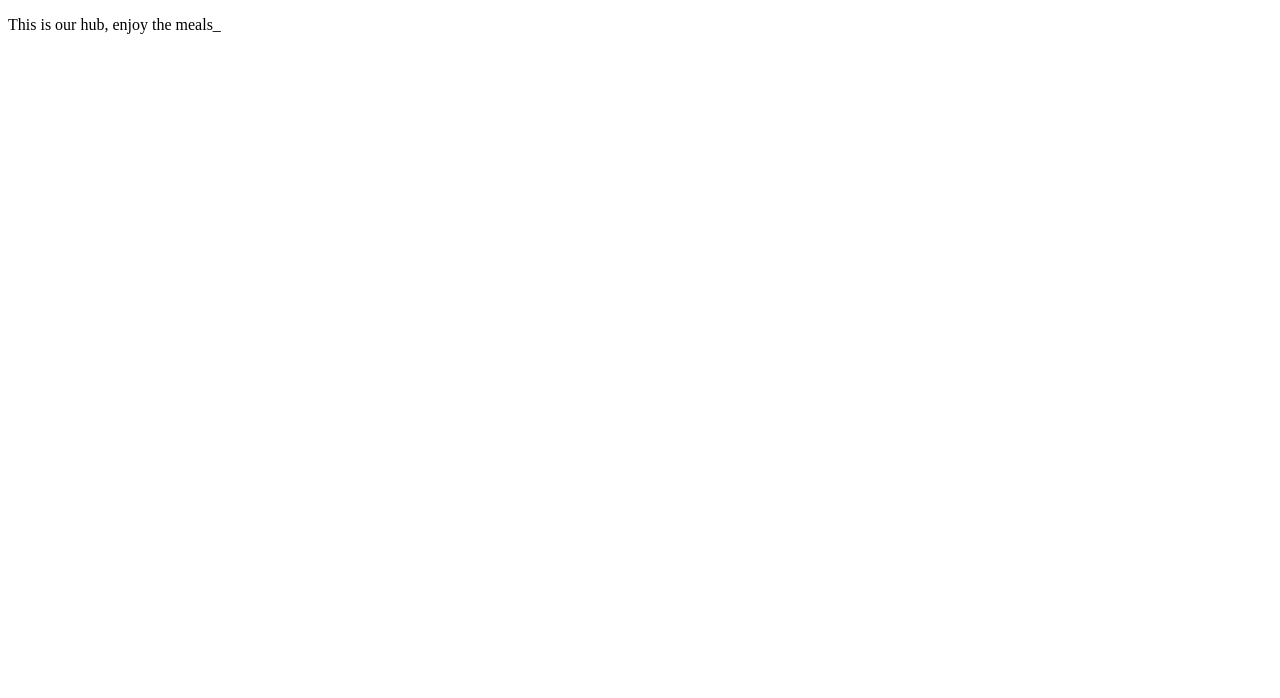
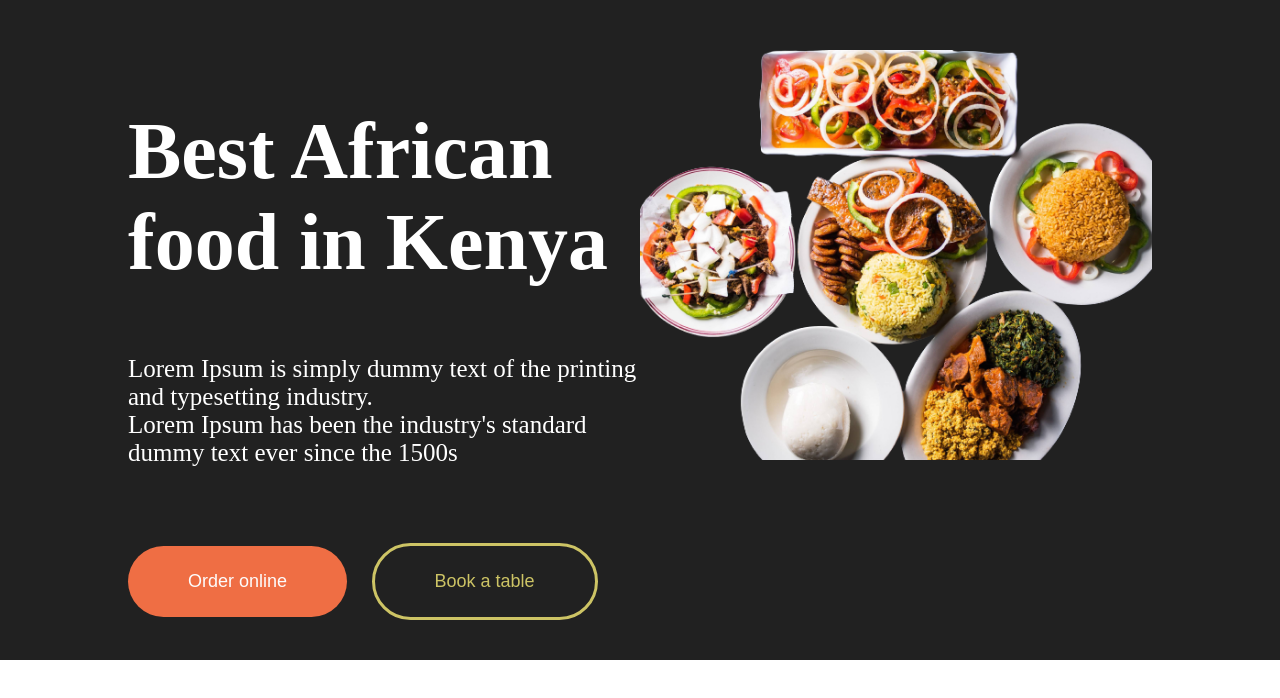
Before and after one commit to Justus-Kyalo/kitchen-hub, a plain HTML site: page index.html in a window 1280 px wide. Drawn offline with Linux system fonts and the light colour scheme.

Commit message:
landing-page

```diff
--- a/index.html
+++ b/index.html
@@ -1,12 +1,28 @@
 <!DOCTYPE html>
 <html lang="en">
+
 <head>
     <meta charset="UTF-8">
     <meta http-equiv="X-UA-Compatible" content="IE=edge">
     <meta name="viewport" content="width=device-width, initial-scale=1.0">
+    <link rel="stylesheet" href="styles.css">
     <title>Kitchen-Hub</title>
 </head>
+
 <body>
-    <p>This is our hub, enjoy the meals_</p>
+    <section class="landing-page">
+        <div id="home">
+            <div id="text-home">
+                <h1 id="home-text"> Best African food in Kenya</h1>
+                <p id="text-p">Lorem Ipsum is simply dummy text of the printing and typesetting industry.<br>
+                     Lorem Ipsum has been the industry's standard dummy text ever since the 1500s</p>
+                <button class="btn-order"> Order online</button>
+                <button class="btn-book">Book a table</button>
+            </div>
+            <div id="img-home">
+                <img src="images/kitchen-3.png" alt="kitchen">
+            </div>
+        </div>
+    </section>
 </body>
 </html>
--- a/styles.css
+++ b/styles.css
@@ -1,3 +1,58 @@
 body{
-    color: white ;
+    margin: 0%;
 }
+.landing-page{
+    background-color: rgba(33,33,33,255);
+}
+#home{
+    display: flex;
+    padding: 40px 10%;
+}
+#text-home{
+    width: 60vw;
+}
+#img-home{
+    width: 40vw;
+    height: 60vh;
+}
+
+#img-home > img{
+    width: 40vw;
+    padding-top: 2%;
+}
+#text-name{
+        color: rgba(0,163,172,255);
+}
+.btn-order{
+    border-radius: 40px;
+    padding: 25px 60px;
+    background-color: #ef6e44;
+    color: rgb(253, 252, 252);
+    border: none;
+    text-decoration: none;
+    margin-top: 10%;
+    font-size: large;
+}
+.btn-book{
+    border-radius: 40px;
+    padding: 25px 60px;
+    background-color: rgba(33,33,33,255);
+    color: #cdc465;
+    border: none;
+    text-decoration: none;
+    margin-top: 10%;
+    border-style: solid;
+    font-size: large;
+    margin-left: 4%;
+}
+#home-text{
+    font-size: 50px;
+    color: white;
+}
+#home-text{
+    font-size: 80px;
+}
+#text-p{
+    font-size: 25px;
+    color: white;
+}
```
Also changed, not shown: images/kenyan-photo.png (added), images/kitchen-3.png (added), images/kitchen.png (added).
